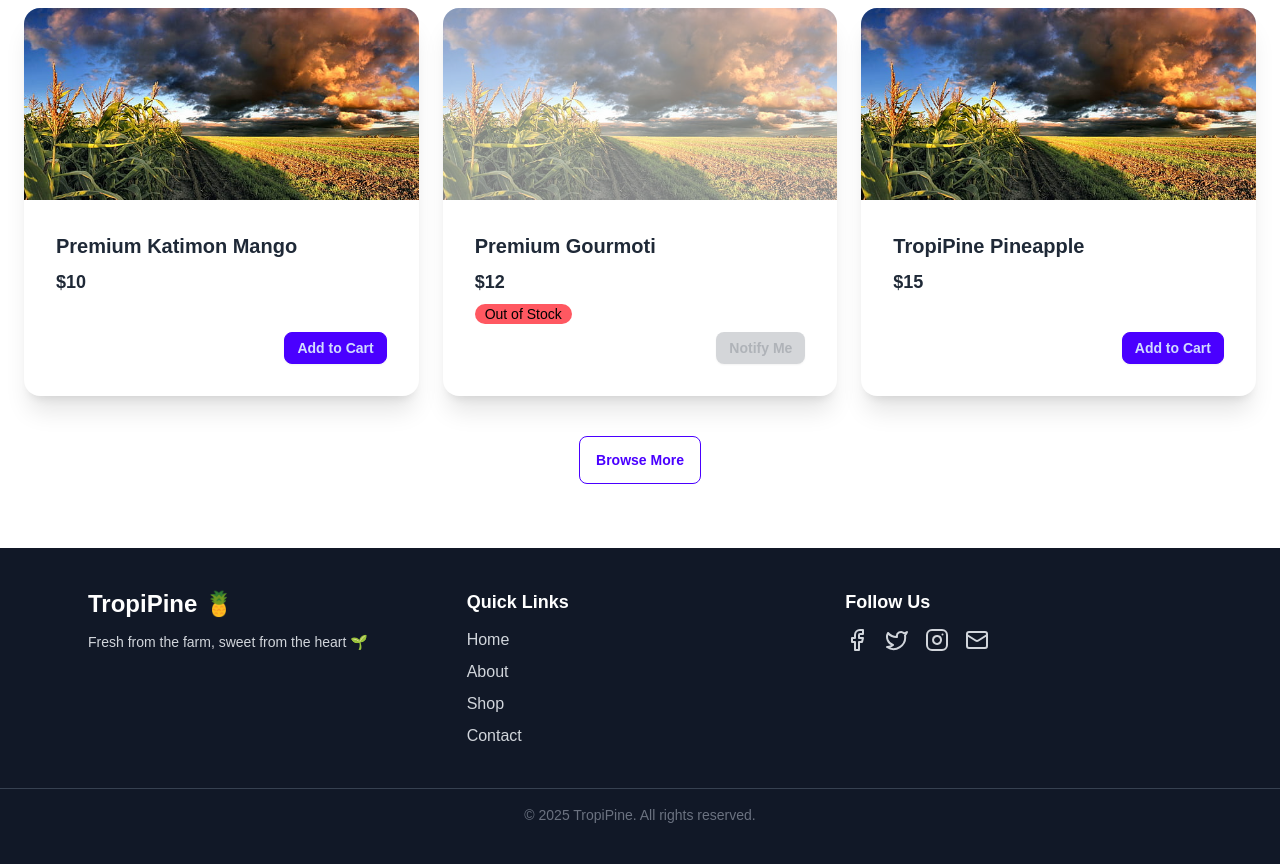
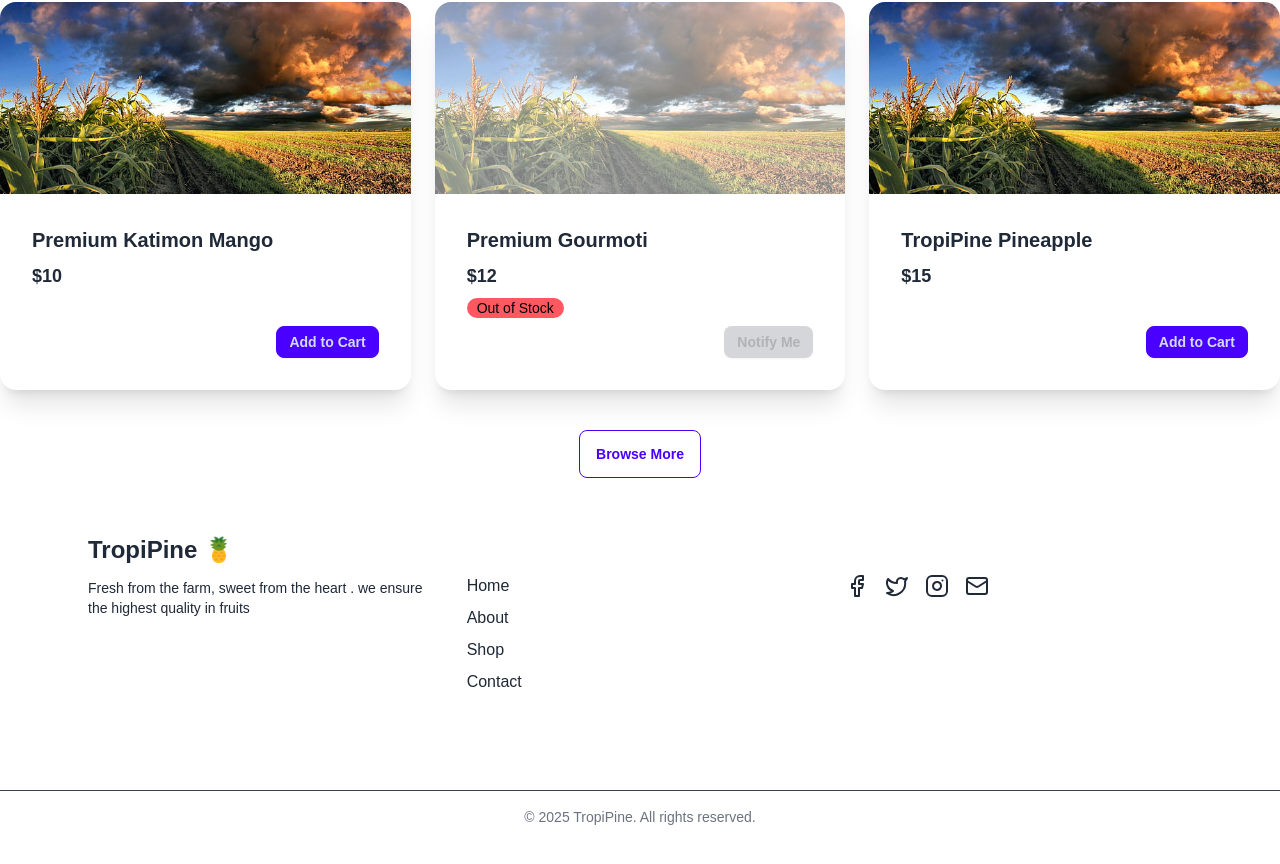
Before and after one commit to Antuchakma/tropipine, a React app in the folder frontend/: page / in a window 1280 px wide. Shown: the part 726-1590 px from the top of the page. After the commit the page ends 1569 px from the top, so only its background shows below. Built offline with nearby package versions, Linux system fonts and the light colour scheme; the HTML template or start-up script is replaced by a standard one.

Commit message:
continued work

```diff
--- a/frontend/src/lib/Footer.jsx
+++ b/frontend/src/lib/Footer.jsx
@@ -2,14 +2,15 @@ import { Facebook, Twitter, Instagram, Mail } from "lucide-react";
 
 const Footer = () => {
   return (
-    <footer className="bg-gray-900 text-gray-300 py-10 mt-10">
-      <div className="max-w-6xl mx-auto px-6 grid grid-cols-1 md:grid-cols-3 gap-8">
+    <footer >
+      <div className="py-14 max-w-6xl mx-auto px-6 grid grid-cols-1 md:grid-cols-3 gap-8">
 
         {/* Brand Section */}
         <div>
-          <h2 className="text-2xl font-bold text-white">TropiPine 🍍</h2>
+          <h2 className="text-2xl font-bold ">TropiPine 🍍</h2>
           <p className="mt-3 text-sm">
-            Fresh from the farm, sweet from the heart 🌱
+            Fresh from the farm, sweet from the heart .
+            we ensure the highest quality in fruits
           </p>
         </div>
 
@@ -37,7 +38,7 @@ const Footer = () => {
       </div>
 
       {/* Bottom Bar */}
-      <div className="text-center text-sm text-gray-500 mt-10 border-t border-gray-700 pt-4">
+      <div className="text-center text-sm text-gray-500 mt-10 border-t border-gray-700 py-4 ">
         © {new Date().getFullYear()} TropiPine. All rights reserved.
       </div>
     </footer>
--- a/frontend/src/pages/UserPages/HomePage.jsx
+++ b/frontend/src/pages/UserPages/HomePage.jsx
@@ -44,7 +44,7 @@ const HomePage = () => {
      <Navbar/>
 
       {/* Hero section */}
-      <div className="p-6">
+      <div className="-py-6">
         <div className="relative overflow-hidden">
           <img src={f1} alt="farmer" className="w-full h-auto object-cover opacity-75" />
 
@@ -54,7 +54,7 @@ const HomePage = () => {
               TropiPine
             </h1>
             <p className="mt-4 py-4 text-white font-bold text-sm sm:text-base md:text-lg lg:text-xl max-w-2xl">
-              Fresh from the farm, sweet from the heart 🌱🍍
+              Fresh from the farm, sweet from the heart
             </p>
             <div className="flex gap-3">
               <button className="btn">Contact Us</button>
```
